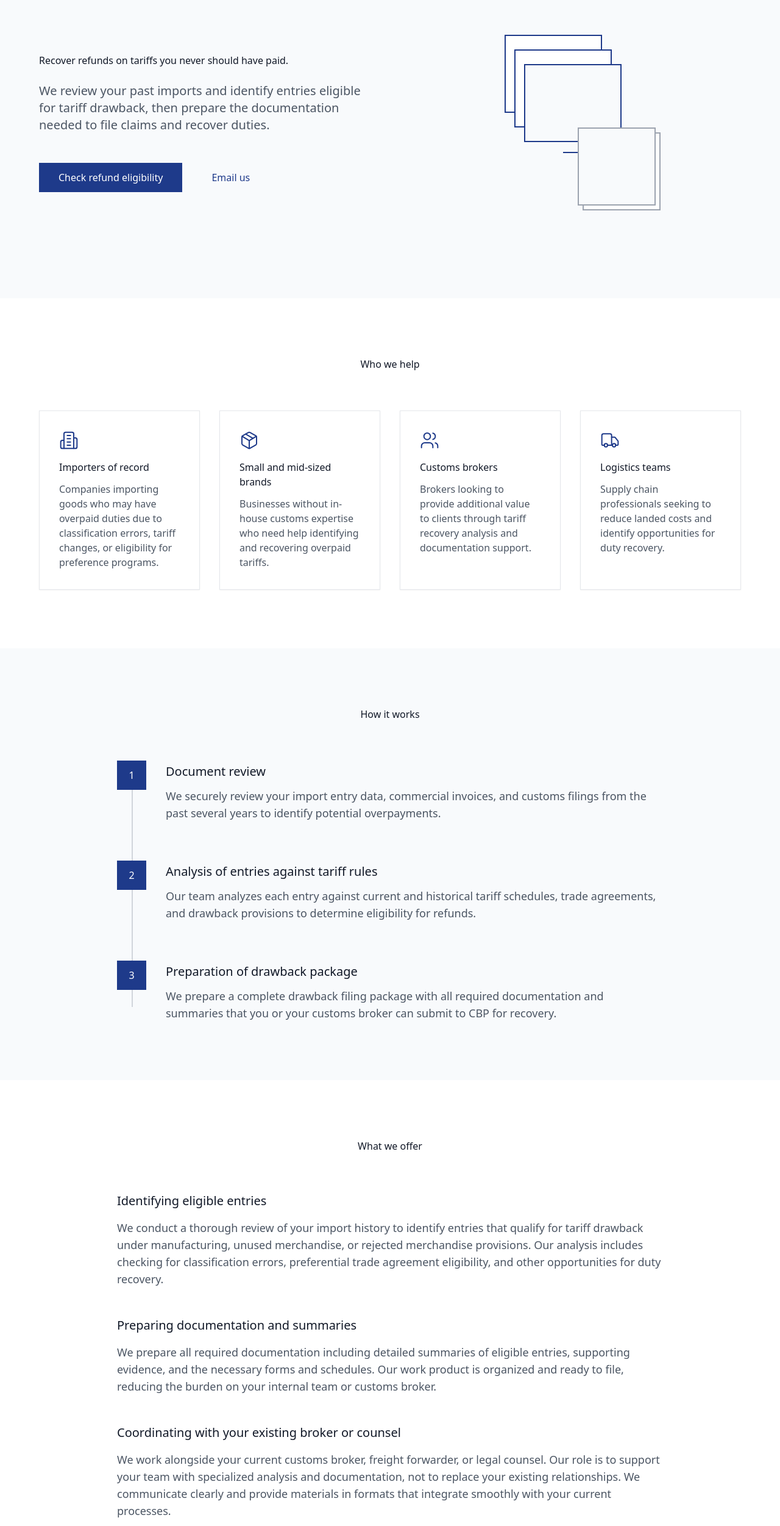
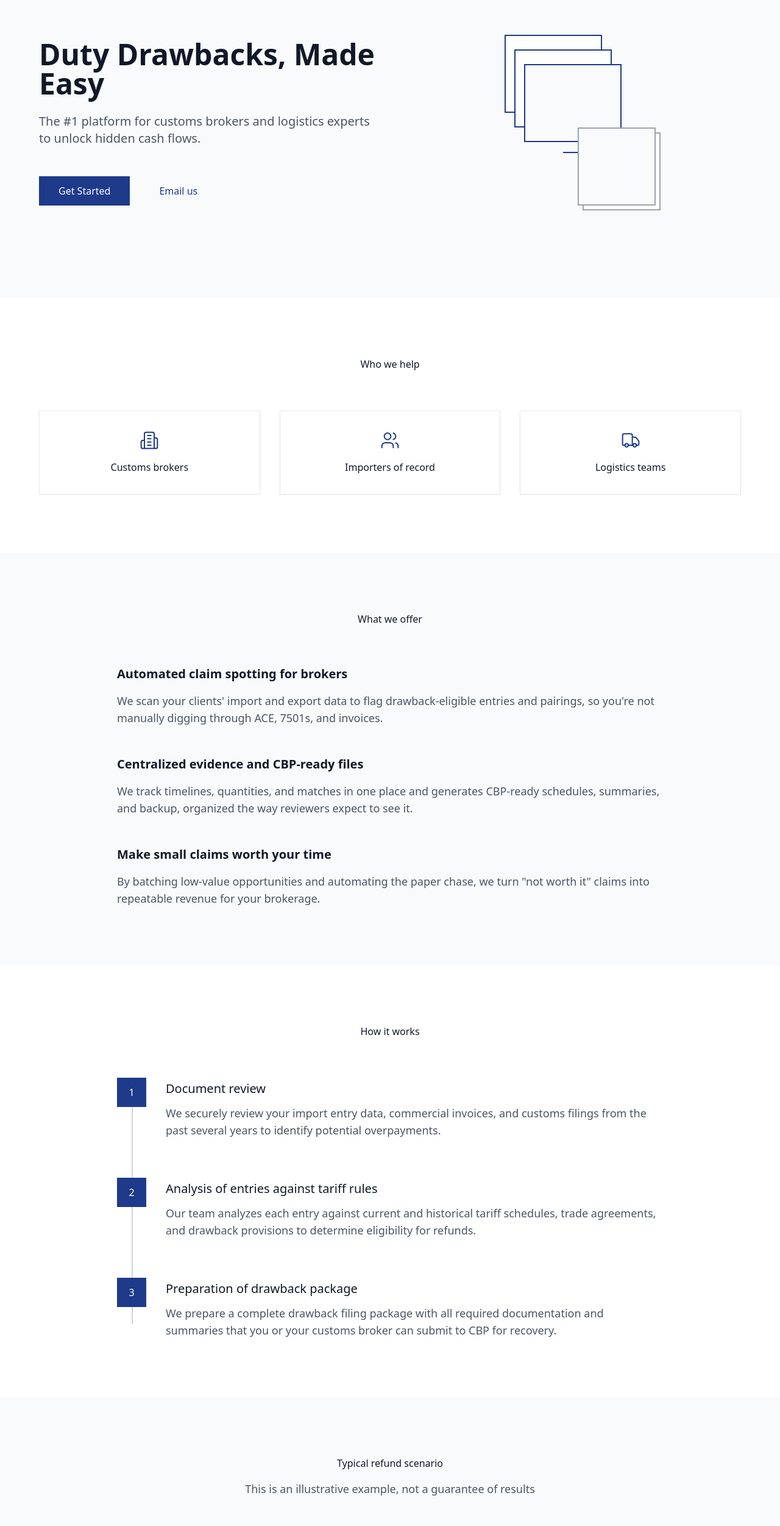
Before and after one commit to tradecurious/turbodrawback, a React (Vite) app: page / in a window 1280 px wide. Shown: the part 160-2662 px from the top of the page at 61% size. Built offline with nearby package versions, Linux system fonts and the light colour scheme.

Commit message:
Update copy and UI

```diff
--- a/src/App.tsx
+++ b/src/App.tsx
@@ -1,4 +1,4 @@
-import { ChevronDown, Building2, Package, Users, Truck } from 'lucide-react';
+import { ChevronDown, Building2, Users, Truck } from 'lucide-react';
 import { useState } from 'react';
 
 export default function App() {
@@ -51,15 +51,15 @@ export default function App() {
       <section className="py-24 px-6 bg-slate-50">
         <div className="max-w-6xl mx-auto grid md:grid-cols-2 gap-12 items-center">
           <div>
-            <h1 className="text-gray-900 mb-6">Recover refunds on tariffs you never should have paid.</h1>
+            <h1 className="text-gray-900 mb-6 text-5xl font-bold">Duty Drawbacks, Made Easy</h1>
             <p className="text-gray-600 mb-12 text-xl">
-              We review your past imports and identify entries eligible for tariff drawback, then prepare the documentation needed to file claims and recover duties.
+              The #1 platform for customs brokers and logistics experts to unlock hidden cash flows.
             </p>
             <div className="flex flex-col sm:flex-row items-start gap-4">
               <a href="#contact" className="inline-block px-8 py-3 bg-blue-900 text-white hover:bg-blue-800 transition-colors">
-                Check refund eligibility
+                Get Started
               </a>
-              <a href="mailto:info@example.com" className="inline-block px-8 py-3 text-blue-900 hover:text-blue-800">
+              <a href="mailto:contact@turbodrawback.com" className="inline-block px-8 py-3 text-blue-900 hover:text-blue-800">
                 Email us
               </a>
             </div>
@@ -82,17 +82,34 @@ export default function App() {
       <section id="who-we-help" className="py-24 px-6 bg-white">
         <div className="max-w-6xl mx-auto">
           <h2 className="text-gray-900 mb-16 text-center">Who we help</h2>
-          <div className="grid md:grid-cols-2 lg:grid-cols-4 gap-8">
+          <div className="grid md:grid-cols-2 lg:grid-cols-3 gap-8">
             {[
-              { Icon: Building2, title: "Importers of record", desc: "Companies importing goods who may have overpaid duties due to classification errors, tariff changes, or eligibility for preference programs." },
-              { Icon: Package, title: "Small and mid-sized brands", desc: "Businesses without in-house customs expertise who need help identifying and recovering overpaid tariffs." },
-              { Icon: Users, title: "Customs brokers", desc: "Brokers looking to provide additional value to clients through tariff recovery analysis and documentation support." },
-              { Icon: Truck, title: "Logistics teams", desc: "Supply chain professionals seeking to reduce landed costs and identify opportunities for duty recovery." }
-            ].map(({ Icon, title, desc }) => (
-              <div key={title} className="bg-white p-8 border border-gray-200 shadow-sm hover:shadow-md transition-shadow">
-                <Icon className="w-8 h-8 text-blue-900 mb-4" strokeWidth={1.5} />
-                <h3 className="text-gray-900 mb-3">{title}</h3>
-                <p className="text-gray-600">{desc}</p>
+              { Icon: Building2, title: "Customs brokers" },
+              { Icon: Users, title: "Importers of record" },
+              { Icon: Truck, title: "Logistics teams" }
+            ].map(({ Icon, title }) => (
+              <div key={title} className="bg-white p-8 border border-gray-200 shadow-sm hover:shadow-md transition-shadow text-center">
+                <Icon className="w-8 h-8 text-blue-900 mb-4 mx-auto" strokeWidth={1.5} />
+                <h3 className="text-gray-900">{title}</h3>
+              </div>
+            ))}
+          </div>
+        </div>
+      </section>
+
+      {/* What We Offer */}
+      <section className="py-24 px-6 bg-slate-50">
+        <div className="max-w-4xl mx-auto">
+          <h2 className="text-gray-900 mb-16 text-center">What we offer</h2>
+          <div className="space-y-12">
+            {[
+              { title: "Automated claim spotting for brokers", desc: "We scan your clients' import and export data to flag drawback-eligible entries and pairings, so you're not manually digging through ACE, 7501s, and invoices." },
+              { title: "Centralized evidence and CBP-ready files", desc: "We track timelines, quantities, and matches in one place and generates CBP-ready schedules, summaries, and backup, organized the way reviewers expect to see it." },
+              { title: "Make small claims worth your time", desc: "By batching low-value opportunities and automating the paper chase, we turn \"not worth it\" claims into repeatable revenue for your brokerage." }
+            ].map(({ title, desc }) => (
+              <div key={title}>
+                <h3 className="text-gray-900 mb-4 text-xl font-bold">{title}</h3>
+                <p className="text-gray-600 text-lg">{desc}</p>
               </div>
             ))}
           </div>
@@ -100,7 +117,7 @@ export default function App() {
       </section>
 
       {/* How It Works */}
-      <section id="how-it-works" className="py-24 px-6 bg-slate-50">
+      <section id="how-it-works" className="py-24 px-6 bg-white">
         <div className="max-w-4xl mx-auto">
           <h2 className="text-gray-900 mb-16 text-center">How it works</h2>
           <div className="relative">
@@ -122,25 +139,6 @@ export default function App() {
                 </div>
               ))}
             </div>
-          </div>
-        </div>
-      </section>
-
-      {/* What We Offer */}
-      <section className="py-24 px-6 bg-white">
-        <div className="max-w-4xl mx-auto">
-          <h2 className="text-gray-900 mb-16 text-center">What we offer</h2>
-          <div className="space-y-12">
-            {[
-              { title: "Identifying eligible entries", desc: "We conduct a thorough review of your import history to identify entries that qualify for tariff drawback under manufacturing, unused merchandise, or rejected merchandise provisions. Our analysis includes checking for classification errors, preferential trade agreement eligibility, and other opportunities for duty recovery." },
-              { title: "Preparing documentation and summaries", desc: "We prepare all required documentation including detailed summaries of eligible entries, supporting evidence, and the necessary forms and schedules. Our work product is organized and ready to file, reducing the burden on your internal team or customs broker." },
-              { title: "Coordinating with your existing broker or counsel", desc: "We work alongside your current customs broker, freight forwarder, or legal counsel. Our role is to support your team with specialized analysis and documentation, not to replace your existing relationships. We communicate clearly and provide materials in formats that integrate smoothly with your current processes." }
-            ].map(({ title, desc }) => (
-              <div key={title}>
-                <h3 className="text-gray-900 mb-4 text-xl">{title}</h3>
-                <p className="text-gray-600 text-lg">{desc}</p>
-              </div>
-            ))}
           </div>
         </div>
       </section>
@@ -211,8 +209,8 @@ export default function App() {
           <p className="text-gray-600 mb-8 max-w-2xl mx-auto text-lg">
             All inquiries are handled confidentially. We're happy to answer questions about your specific situation and provide an initial assessment at no cost.
           </p>
-          <a href="mailto:contact@tariffrecovery.com" className="text-blue-900 hover:text-blue-800 text-lg">
-            contact@tariffrecovery.com
+          <a href="mailto:contact@turbodrawback.com" className="text-blue-900 hover:text-blue-800 text-lg">
+            contact@turbodrawback.com
           </a>
         </div>
       </section>
```
